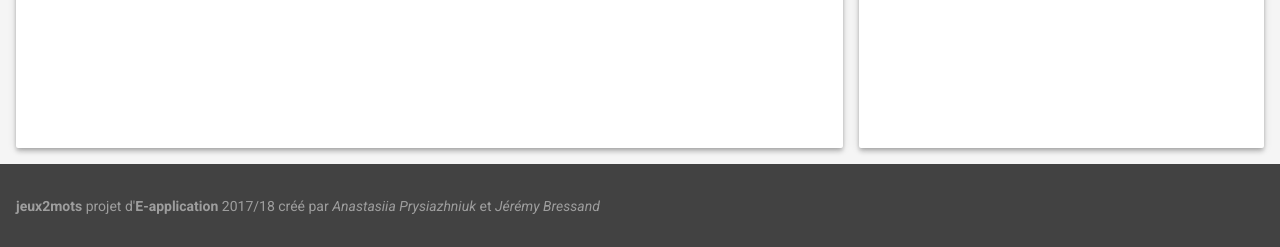
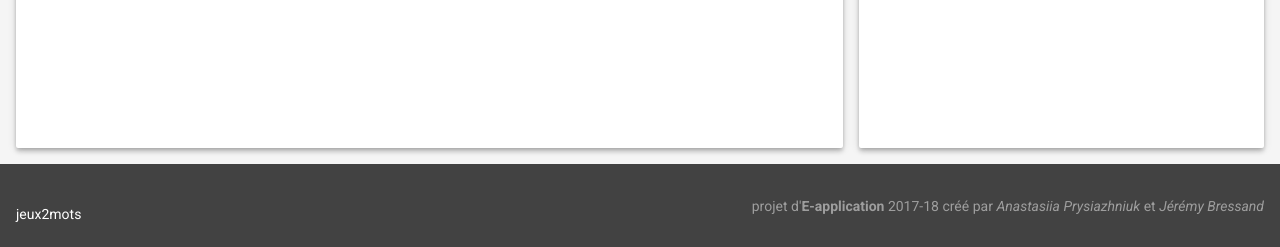
Before and after one commit to miralisa/projetJDM, a Flask app: template templates/index.html in a window 1280 px wide. Shown: the part 649-896 px from the top of the page. Run offline with Flask 2, Linux system fonts and the light colour scheme; the template is opened without the code that fills it, so the values that code supplies are empty.

Commit message:
modif footer

```diff
--- a/templates/index.html
+++ b/templates/index.html
@@ -245,22 +245,20 @@
 </div>
 
 </main>
+
 <footer class="mdl-mini-footer">
- <div class="mdl-mini-footer__left-section">
-   <b>jeux2mots</b>
-   projet d'<b>E-application</b> 2017/18
-   créé par <i>Anastasiia Prysiazhniuk</i>
-   et <i>Jérémy Bressand</i>
-
- </div>
-      <!--
-    <ul class="mdl-mini-footer__link-list">
-      <li><a href="#">Help</a></li>
-      <li><a href="#">Privacy & Terms</a></li>
-    </ul>
-  -->
+    <div class="mdl-mini-footer__left-section">
+        <div class="mdl-logo">jeux2mots
+        </div>
+    </div>
+    <div class="mdl-mini-footer__right-section mdl-layout--large-screen-only">
+        projet d'<b>E-application</b> 2017-18
+        créé par <i>Anastasiia Prysiazhniuk</i>
+        et <i>Jérémy Bressand</i>
+    </div>
 
 </footer>
+
 </div>
 
 </body>
```
